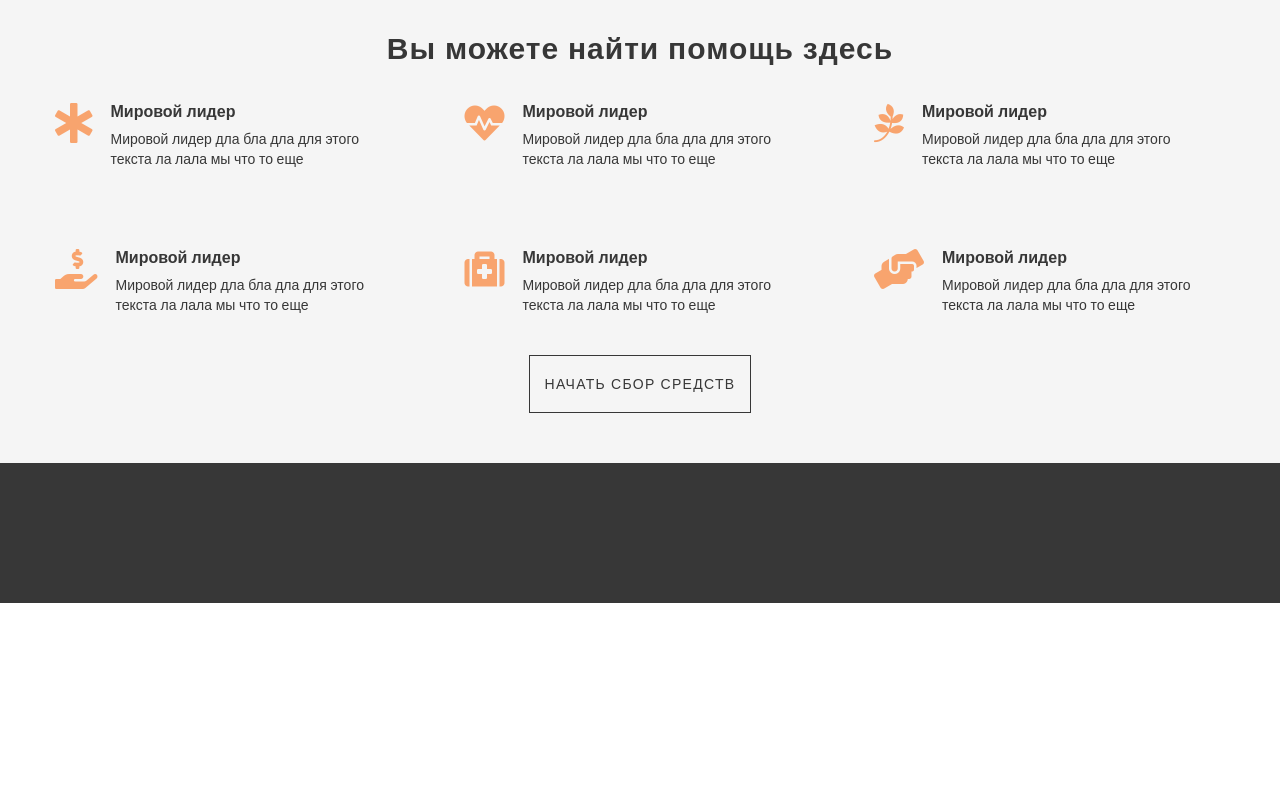
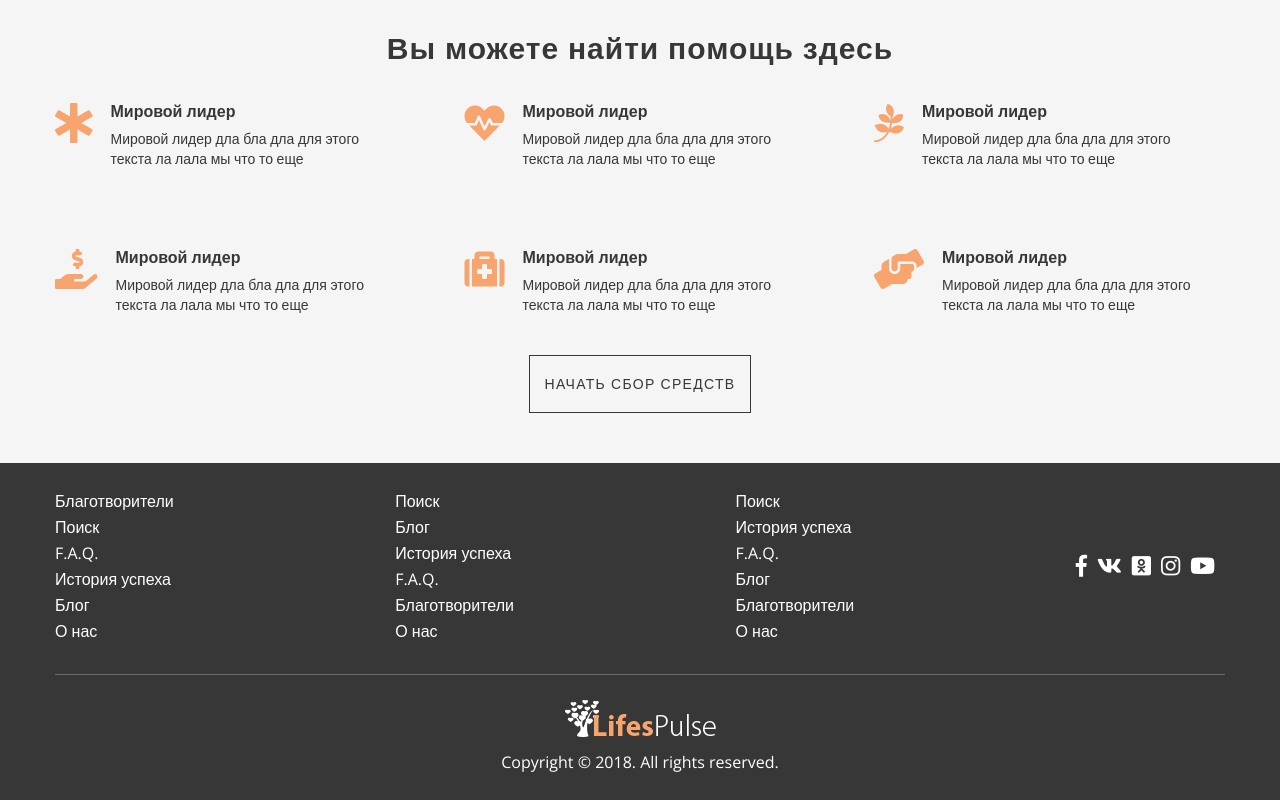
Before and after one commit to errrix/LifePulse, a website built with webpack: page src/template/homepage/index.html in a window 1280 px wide. Shown: the part 3575-4375 px from the top of the page. Before the commit the page ends 4178 px from the top, so only its background shows below. Built offline with nearby package versions, Linux system fonts and the light colour scheme.

Commit message:
Edit footer

```diff
--- a/src/scss/_setings.scss
+++ b/src/scss/_setings.scss
@@ -7,3 +7,4 @@ $secondcolor: #ff8638;
 $white: #ffffff;
 $titlecolor: #373737;
 $textcolor: #373737;
+$bgcolor: #373737;
--- a/src/scss/section/_footer.scss
+++ b/src/scss/section/_footer.scss
@@ -1,6 +1,47 @@
 footer {
   width: 100%;
-  height: 80px;
   padding: 30px 0;
-  background-color: #373737;
+  background-color: $bgcolor;
+  .footer-nav {
+    display: flex;
+    justify-content: space-between;
+    border-bottom: 1px solid #6b6b6b;
+    padding-bottom: 25px;
+  }
+  .footer-link-block {
+    display: flex;
+    flex-direction: column;
+    a {
+      color: $white;
+      margin-bottom: 10px;
+      &:hover {
+        text-decoration: underline;
+      }
+    }
+    &.social-link {
+      flex-direction: row;
+      align-items: center;
+      a {
+        margin-right: 10px;
+        i {
+          color: $white;
+          font-size: 22px;
+          &:hover {
+            color: $maincolor;
+          }
+        }
+      }
+    }
+  }
+  .footer-nav-logo {
+    display: flex;
+    justify-content: center;
+    margin-top: 25px;
+  }
+  .copyright {
+    color: $white;
+    display: flex;
+    justify-content: center;
+    margin-top: 15px;
+  }
 }
--- a/src/template/homepage/index.html
+++ b/src/template/homepage/index.html
@@ -564,6 +564,45 @@
 
 <footer>
     <div class="container">
+        <div class="footer-nav">
+            <div class="footer-link-block">
+                <a href="#">Благотворители</a>
+                <a href="#">Поиск</a>
+                <a href="#">F.A.Q.</a>
+                <a href="#">История успеха</a>
+                <a href="#">Блог</a>
+                <a href="#">О нас</a>
+            </div>
+            <div class="footer-link-block">
+                <a href="#">Поиск</a>
+                <a href="#">Блог</a>
+                <a href="#">История успеха</a>
+                <a href="#">F.A.Q.</a>
+                <a href="#">Благотворители</a>
+                <a href="#">О нас</a>
+            </div>
+            <div class="footer-link-block">
+                <a href="#">Поиск</a>
+                <a href="#">История успеха</a>
+                <a href="#">F.A.Q.</a>
+                <a href="#">Блог</a>
+                <a href="#">Благотворители</a>
+                <a href="#">О нас</a>
+            </div>
+            <div class="footer-link-block social-link">
+                <a href="#"><i class="fab fa-facebook-f"></i></a>
+                <a href="#"><i class="fab fa-vk"></i></a>
+                <a href="#"><i class="fab fa-odnoklassniki-square"></i></a>
+                <a href="#"><i class="fab fa-instagram"></i></a>
+                <a href="#"><i class="fab fa-youtube"></i></a>
+            </div>
+        </div>
+        <div class="footer-nav-logo">
+            <a href="#"><img src="../../../dist/img/img-logo.png" alt="logo"></a>
+        </div>
+        <div class="copyright">
+            Copyright © 2018. All rights reserved.
+        </div>
     </div>
 </footer>
 
```
Also changed, not shown: dist/css/styles.css, dist/template/homepage/index.html.
